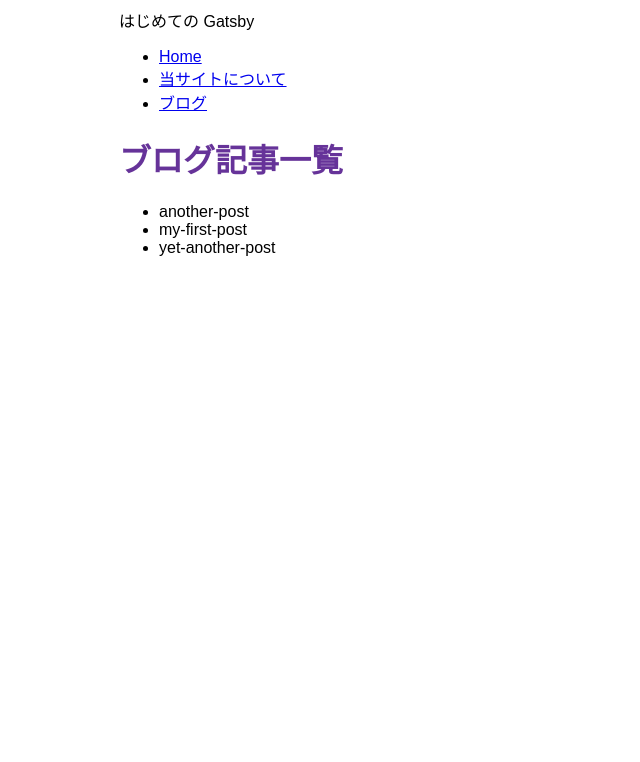
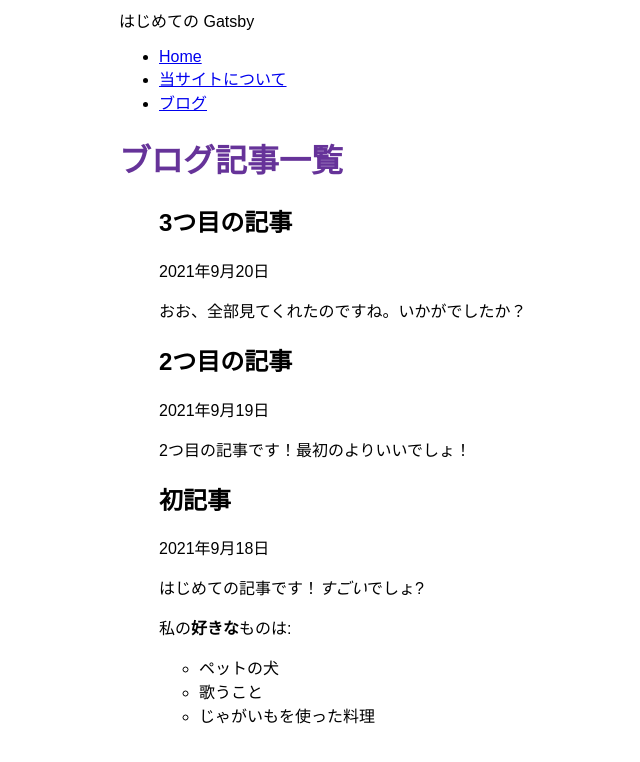
Before and after one commit to kmbys/site-by-gatsby-tutorial, a Gatsby site: page /blog in a window 1280 px wide. Shown: the whole page, without its empty margins (271-911 px from the left). Built offline with nearby package versions, Linux system fonts and the light colour scheme; Gatsby itself is replaced by a stand-in of ours.

Commit message:
update blog page: render MDX

```diff
--- a/blog/another-post.mdx
+++ b/blog/another-post.mdx
@@ -0,0 +1,6 @@
+---
+title: "2つ目の記事"
+date: "2021-09-19"
+---
+
+2つ目の記事です！最初のよりいいでしょ！
--- a/blog/my-first-post.mdx
+++ b/blog/my-first-post.mdx
@@ -0,0 +1,12 @@
+---
+title: "初記事"
+date: "2021-09-18"
+---
+
+はじめての記事です！*すごい*でしょ?
+
+私の**好きな**ものは:
+
+* ペットの犬
+* 歌うこと
+* じゃがいもを使った料理
--- a/blog/yet-another-post.mdx
+++ b/blog/yet-another-post.mdx
@@ -0,0 +1,6 @@
+---
+title: "3つ目の記事"
+date: "2021-09-20"
+---
+
+おお、全部見てくれたのですね。いかがでしたか？
--- a/gatsby-config.js
+++ b/gatsby-config.js
@@ -12,6 +12,7 @@
         name: `blog`,
         path: `${__dirname}/blog`,
       }
-    }
+    },
+    "gatsby-plugin-mdx",
   ],
 };
--- a/package.json
+++ b/package.json
@@ -15,8 +15,11 @@
     "clean": "gatsby clean"
   },
   "dependencies": {
+    "@mdx-js/mdx": "^1.6.22",
+    "@mdx-js/react": "^1.6.22",
     "gatsby": "^3.13.0",
     "gatsby-plugin-image": "^1.13.0",
+    "gatsby-plugin-mdx": "^2.14.0",
     "gatsby-plugin-sharp": "^3.13.0",
     "gatsby-source-filesystem": "^3.14.0",
     "react": "^17.0.1",
--- a/src/pages/blog.js
+++ b/src/pages/blog.js
@@ -1,5 +1,6 @@
 import * as React from 'react'
 import { graphql } from 'gatsby'
+import { MDXRenderer } from 'gatsby-plugin-mdx'
 import Layout from '../components/layout'
 
 const BlogPage = ({data}) => {
@@ -7,10 +8,12 @@
     <Layout pageTitle="ブログ記事一覧">
       <ul>
         {
-          data.allFile.nodes.map(node => (
-            <li key={node.name}>
-              {node.name}
-            </li>
+          data.allMdx.nodes.map((node) => (
+            <article key={node.name}>
+              <h2>{node.frontmatter.title}</h2>
+              <p>{node.frontmatter.date}</p>
+              <MDXRenderer>{node.body}</MDXRenderer>
+            </article>
           ))
         }
       </ul>
@@ -20,9 +23,14 @@
 
 export const query = graphql`
   query {
-    allFile {
+    allMdx(sort: {fields: frontmatter___date, order: DESC}) {
       nodes {
-        name
+        frontmatter {
+          date(formatString: "YYYY年M月D日")
+          title
+        }
+        id
+        body
       }
     }
   }
```
Also changed, not shown: 1 other file.
